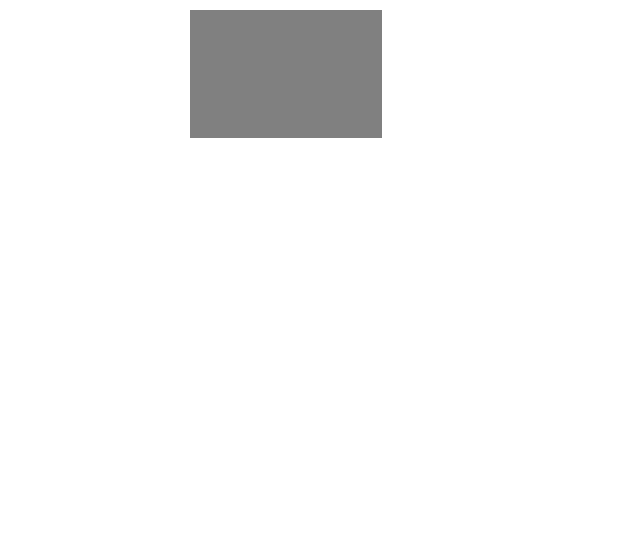
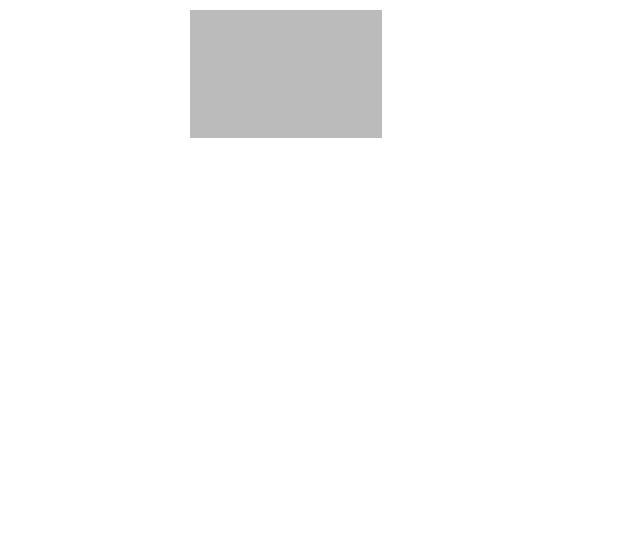
Before and after one commit to roryokane/pegs-js, a plain HTML site: page index.html in a window 1280 px wide. Shown: the part 265-800 px from the top of the page, without its empty margins (200-840 px from the left). Drawn offline with nearby package versions, Linux system fonts and the light colour scheme.

Commit message:
lighten unloaded game background

```diff
--- a/css/main.css
+++ b/css/main.css
@@ -116,7 +116,7 @@ body {
 	height: 128px;
 	width: 192px;
 	position: relative;
-	background: gray;
+	background: #bbb;
 }
 .pegs-game noscript {
 	display: block;
```
